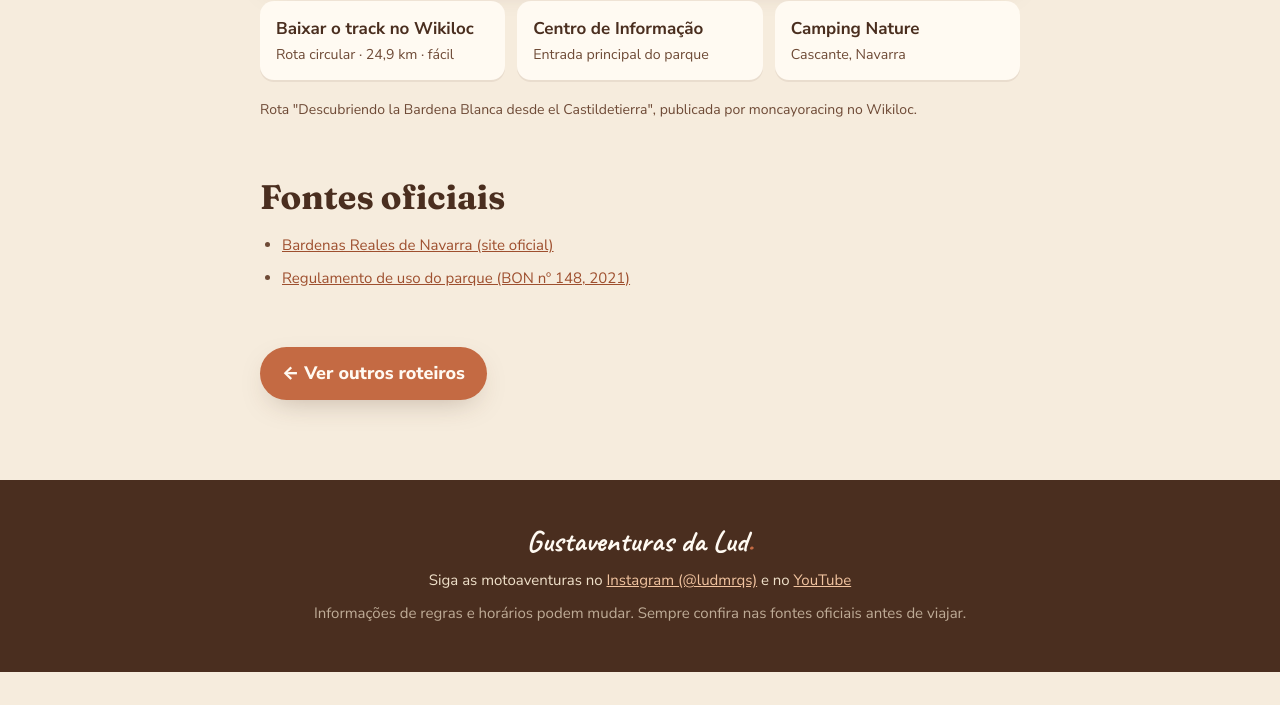
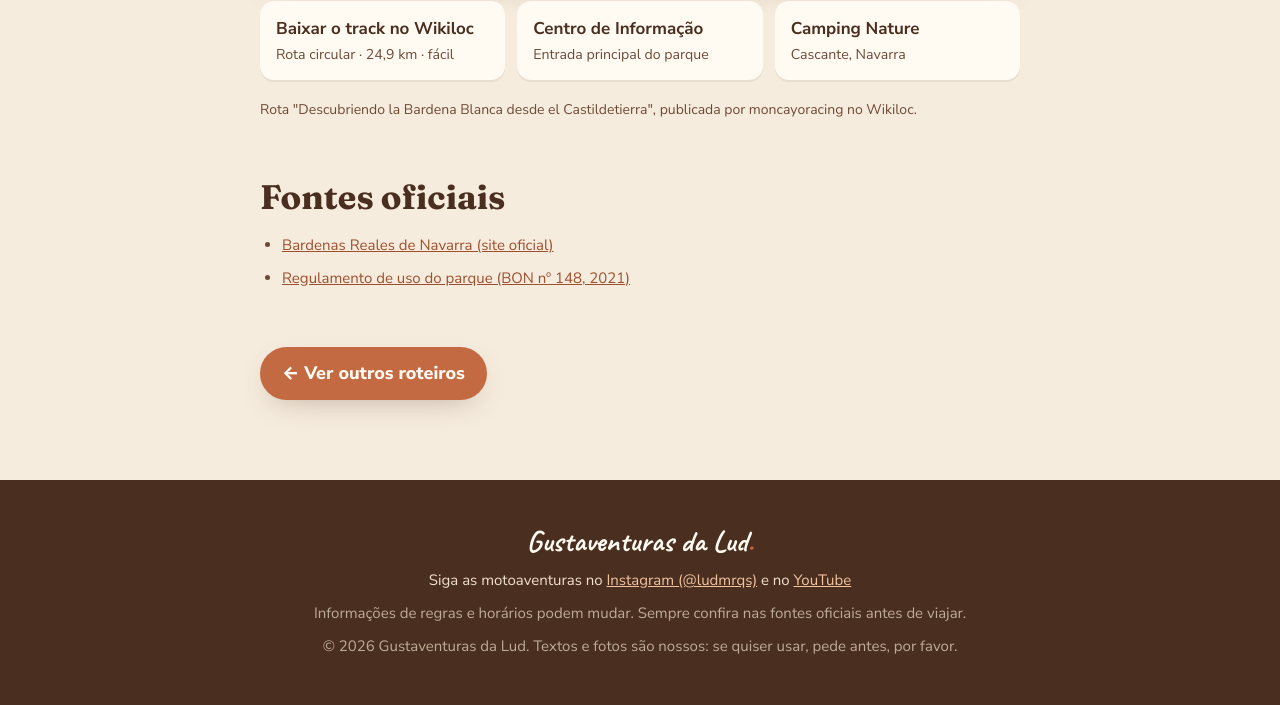
Before and after one commit to Ludmila06Marques/ludmila06marques.github.io, a plain HTML site: page roteiros/bardenas-reales.html in a window 1280 px wide. Shown: the part 7579-8284 px from the top of the page. Before the commit the page ends 8251 px from the top, so only its background shows below. Drawn offline with Linux system fonts and the light colour scheme.

Commit message:
Add files via upload

```diff
--- a/roteiros/bardenas-reales.html
+++ b/roteiros/bardenas-reales.html
@@ -178,6 +178,7 @@
   <a class="logo" href="../index.html">Gustaventuras da Lud<span>.</span></a>
   <p>Siga as motoaventuras no <a href="https://www.instagram.com/ludmrqs/" target="_blank" rel="noopener">Instagram (@ludmrqs)</a> e no <a href="https://www.youtube.com/channel/UCNSCRL_kDQO0_r5N88EQWMQ" target="_blank" rel="noopener">YouTube</a></p>
   <p style="opacity:.7">Informações de regras e horários podem mudar. Sempre confira nas fontes oficiais antes de viajar.</p>
+  <p style="opacity:.7">© 2026 Gustaventuras da Lud. Textos e fotos são nossos: se quiser usar, pede antes, por favor.</p>
  </div>
 </footer>
 
```
Also changed, not shown: roteiros/picos-de-europa.html (+1 -0 lines).
